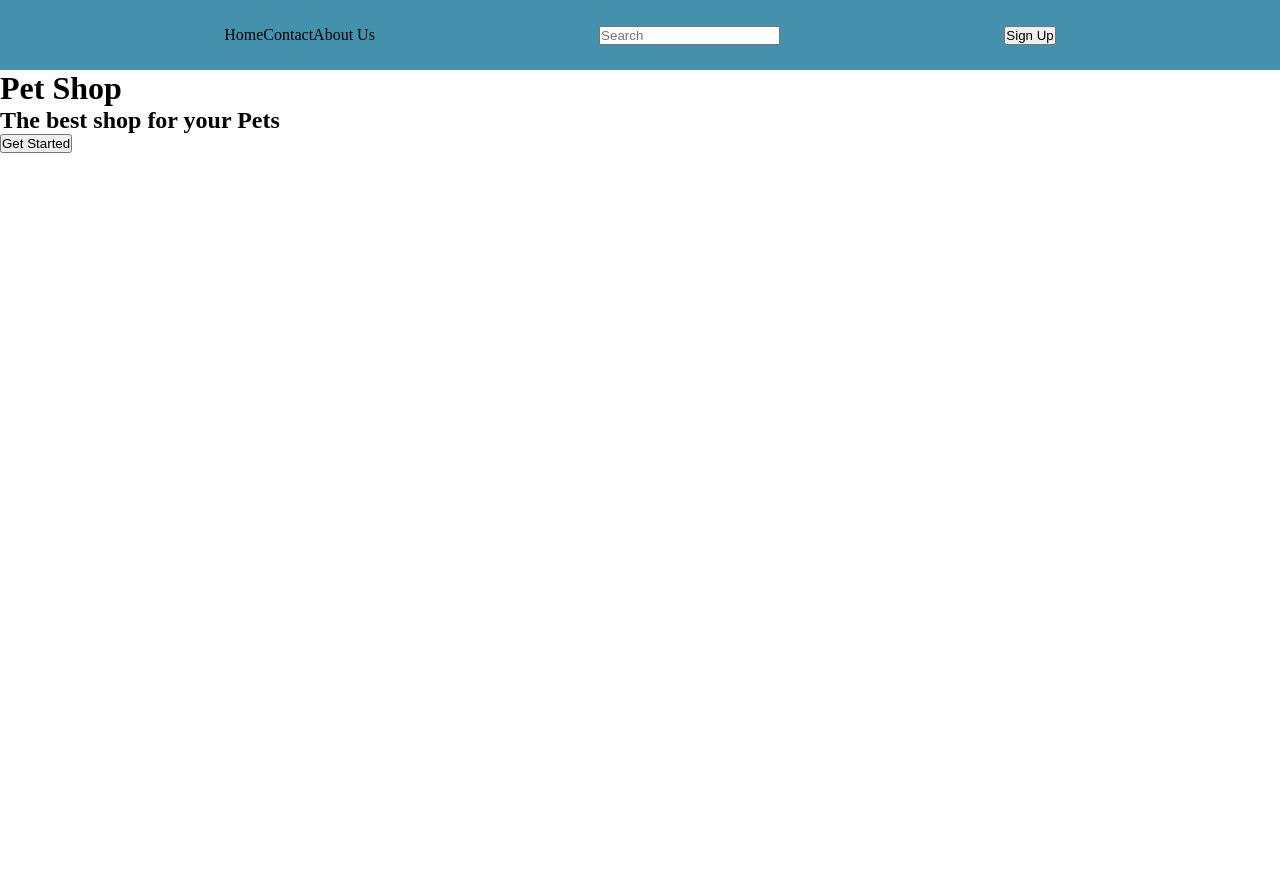
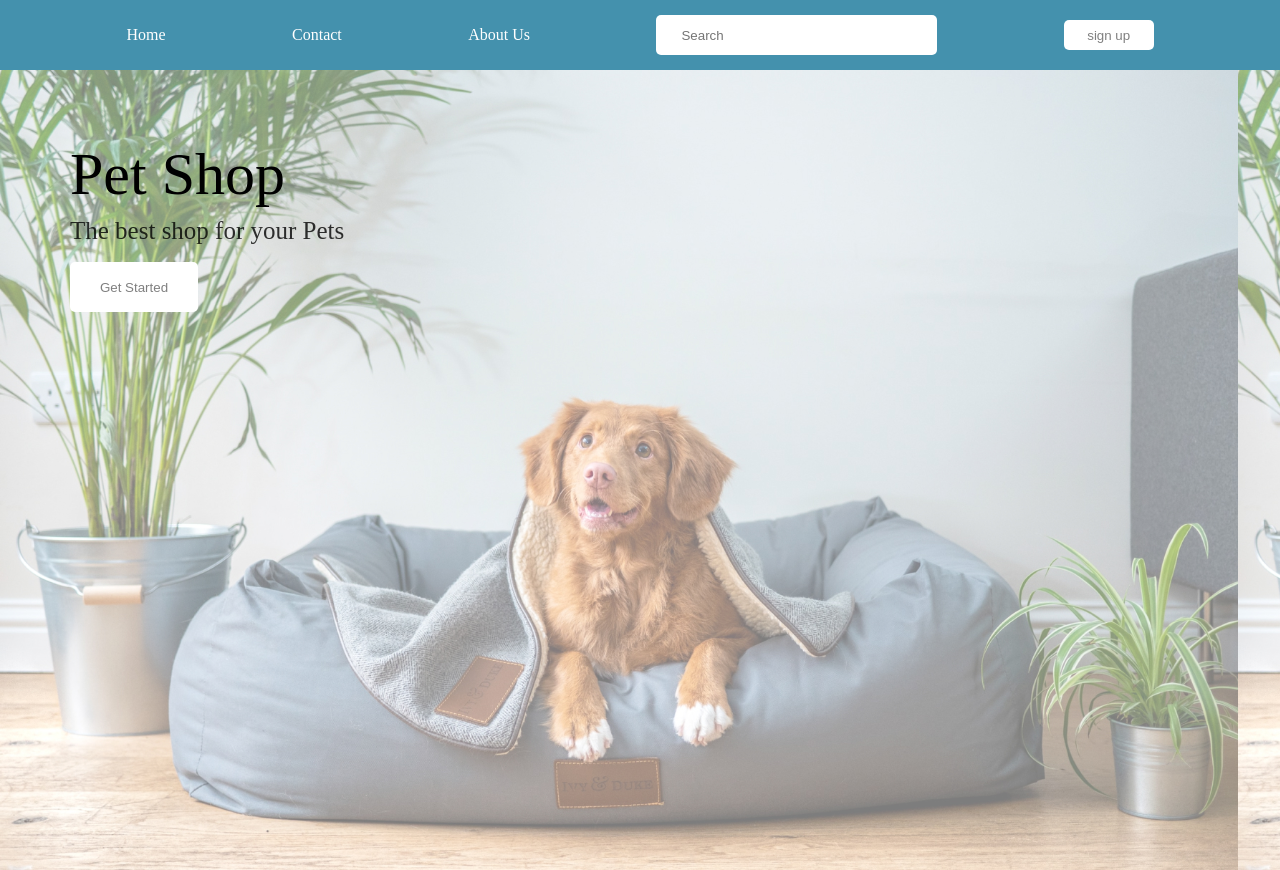
Before and after one commit to godswilludoh/collaborative-project, a plain HTML site: page index.html in a window 1280 px wide. Before the commit the page ends 800 px from the top, so only its background shows below. Drawn offline with Linux system fonts and the light colour scheme; a web font is replaced by a local one.

Commit message:
Made style changes

```diff
--- a/index.html
+++ b/index.html
@@ -10,18 +10,16 @@
 <body>
     <div class="container">
         <nav>
-            <ul>
-                <li>Home</li>
-                <li>Contact</li>
-                <li>About Us</li>
-            </ul>
-            <input type="text" placeholder="Search"/>
-            <button type="button">Sign Up</button>
+                <a href="#">Home</a>
+                <a href="#">Contact</a>
+                <a href="#">About Us</a>
+            <input class="search" type="text" placeholder="Search"/>
+            <button type="button">sign up</button>
         </nav>
         <div class="content">
             <h1>Pet Shop</h1>
             <h2>The best shop for your Pets</h2>
-            <button type="button">Get Started</button>
+            <button class="started" type="button">Get Started</button>
         </div>
     </div>
 
--- a/style.css
+++ b/style.css
@@ -19,12 +19,68 @@ body{
 
 }
 
-nav ul{
-    list-style: none;
-    display: flex;
+nav a{
+   text-decoration: none;
+   color: #fff;
 }
 
-nav ul li{
-    display: flex;
-    justify-content: ;
+nav a:hover{
+    text-decoration: underline;
+    color: #00000080;
+    font-weight:700;
 }
+
+.search{
+    width: 20%;
+    height: 40px;
+    border-radius: 5px;
+    border:none;
+    outline: none;
+    padding-left: 25px;
+    color: #00000080;
+    background: #FFFFFF;
+}
+
+button{
+    width: 7%;
+    height: 30px;
+    cursor: pointer;
+    color: #00000080;
+    border-radius: 5px;
+    border: none;
+    background: #FFFFFF;
+}
+
+button:hover{
+    background: #00000080;
+    color:#fff;
+    font-weight:700;
+}
+
+.content{
+   background-image: url(../images/image.jpg);
+   background-size:contain;
+   height: 100vh;
+}
+
+.content h1{
+    font-style: normal;
+    font-weight: 400;
+    font-size: 60px;
+    padding: 70px 70px 0;
+    }
+
+.content h2{
+    padding: 0 70px 0;
+    font-style: normal;
+    font-weight: 400;
+    font-size: 25px;
+    line-height: 43px;
+    color: rgba(0, 0, 0, 0.8);
+}
+
+.content .started{
+    width: 10%;
+    height: 50px;
+    margin: 10px 70px 0;
+}
```
